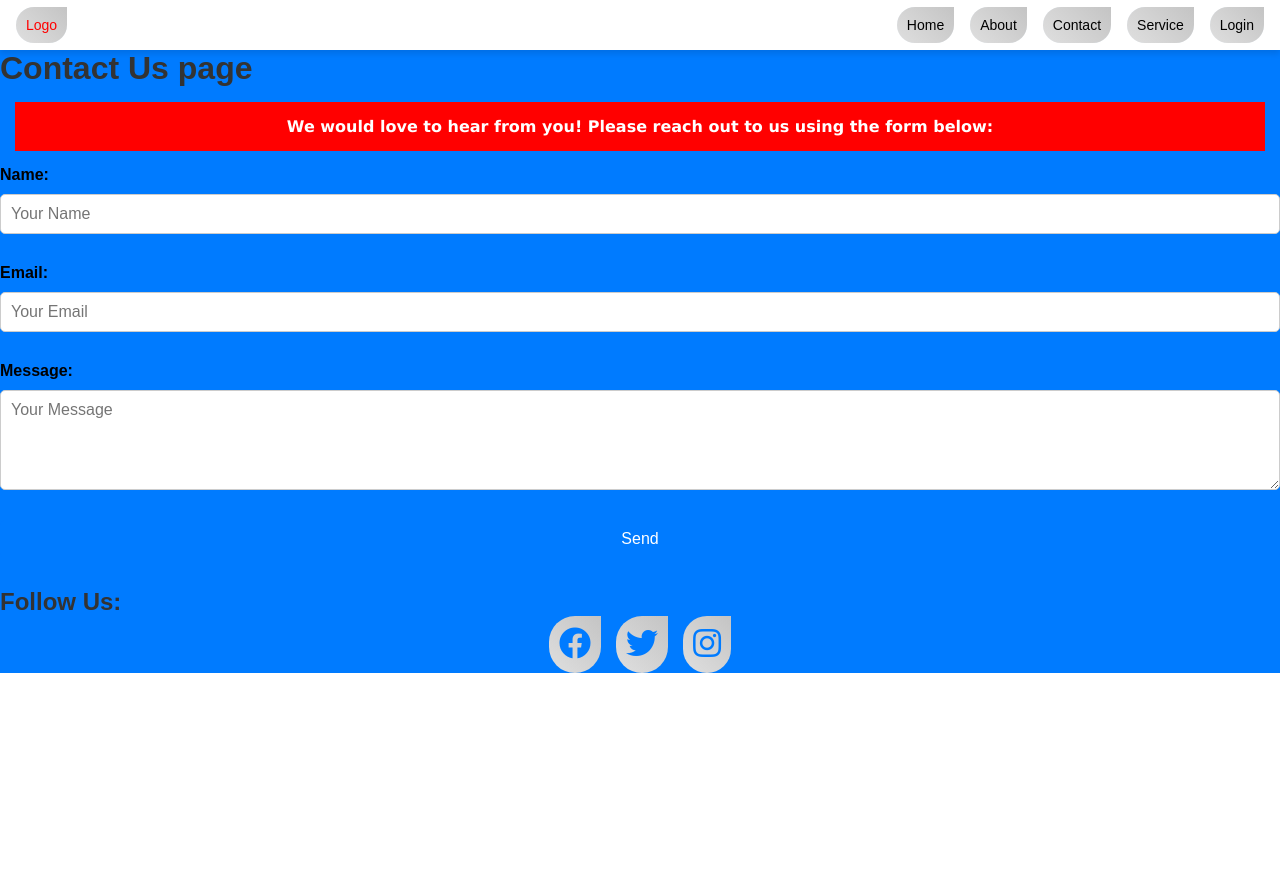
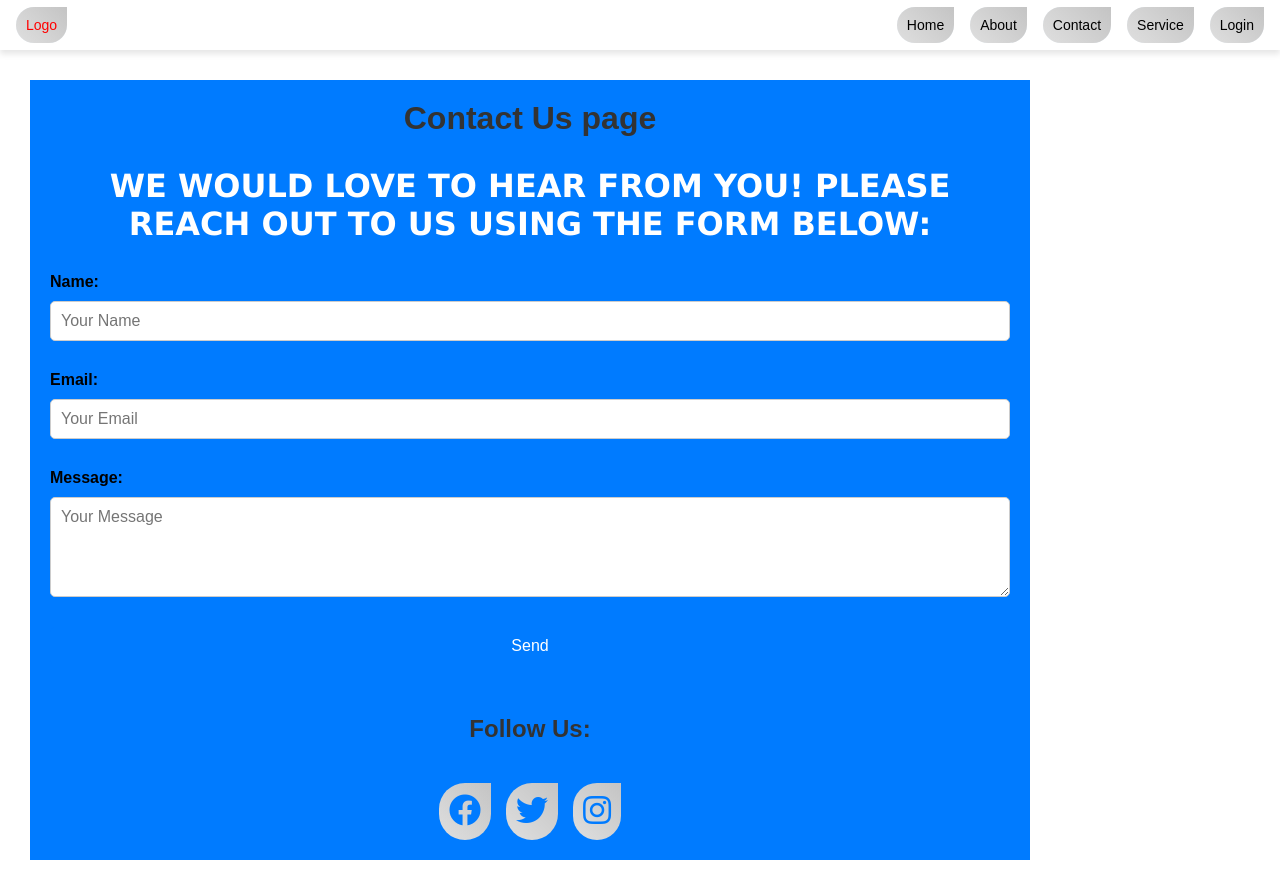
Before and after one commit to Tumumanye-Nelson/NelsonServiceWebsite, a React (Vite) app: page /Contact in a window 1280 px wide. Before the commit the page ends 800 px from the top, so only its background shows below. Built offline with nearby package versions, Linux system fonts and the light colour scheme.

Commit message:
added css

```diff
--- a/src/index.css
+++ b/src/index.css
@@ -120,8 +120,8 @@ button:hover {
   margin: 15px;
   padding: 15px;
   font-weight: 1000;
-  background-color: red;
-
+text-transform: uppercase;
+font-size: 2em;
 }
 a{
   color: red;
@@ -224,15 +224,15 @@ font-family: sans-serif;
 
 
 }
-.contact{
+.contactc{
   width: 100%;
-  min-height: 100vh;
-  background-image: url(images/abc.jpg);
-  background-position: center;
-  background-size: cover;
+  height: 100%;
   padding: 10px 10px;
-  overflow: hidden;
-
+  padding: 20px;
+  max-width: 1000px;
+  margin: 30px;
+  font-family: Arial, sans-serif;
+  text-align: center;
 }
 .contact-container {
   padding: 20px;
@@ -296,6 +296,8 @@ p {
 .social-media h3 {
   font-size: 1.5rem;
   color: #333;
+  margin: 20px;
+  padding: 20px;
 }
 
 .social-icons {
@@ -312,13 +314,6 @@ p {
 
 .social-icons a:hover {
   color: #0056b3;
-}
-.contact {
-  padding: 20px;
-  max-width: 1000px;
-  margin: 0 auto;
-  font-family: Arial, sans-serif;
-  text-align: center;
 }
 
 .contact h1 {
@@ -512,3 +507,8 @@ html {
 
 
 }
+
+
+p12{
+
+}
```
